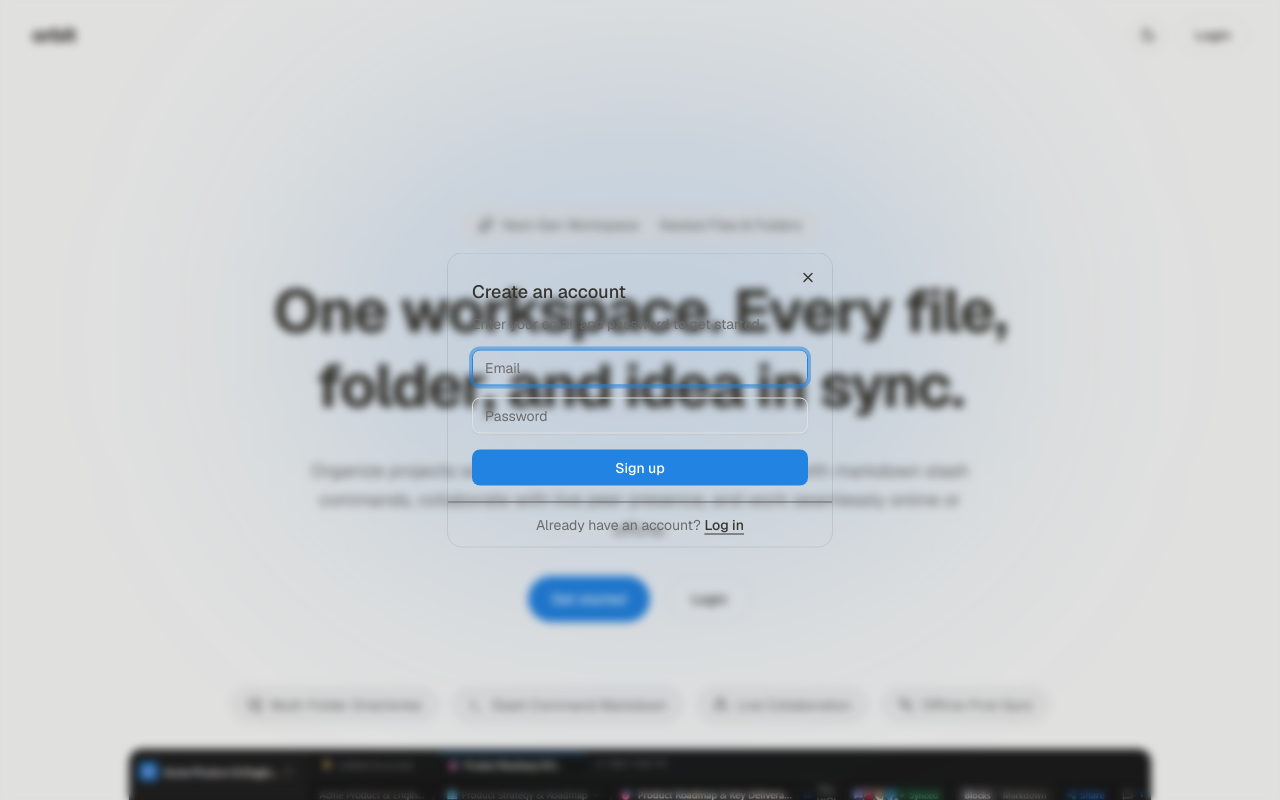
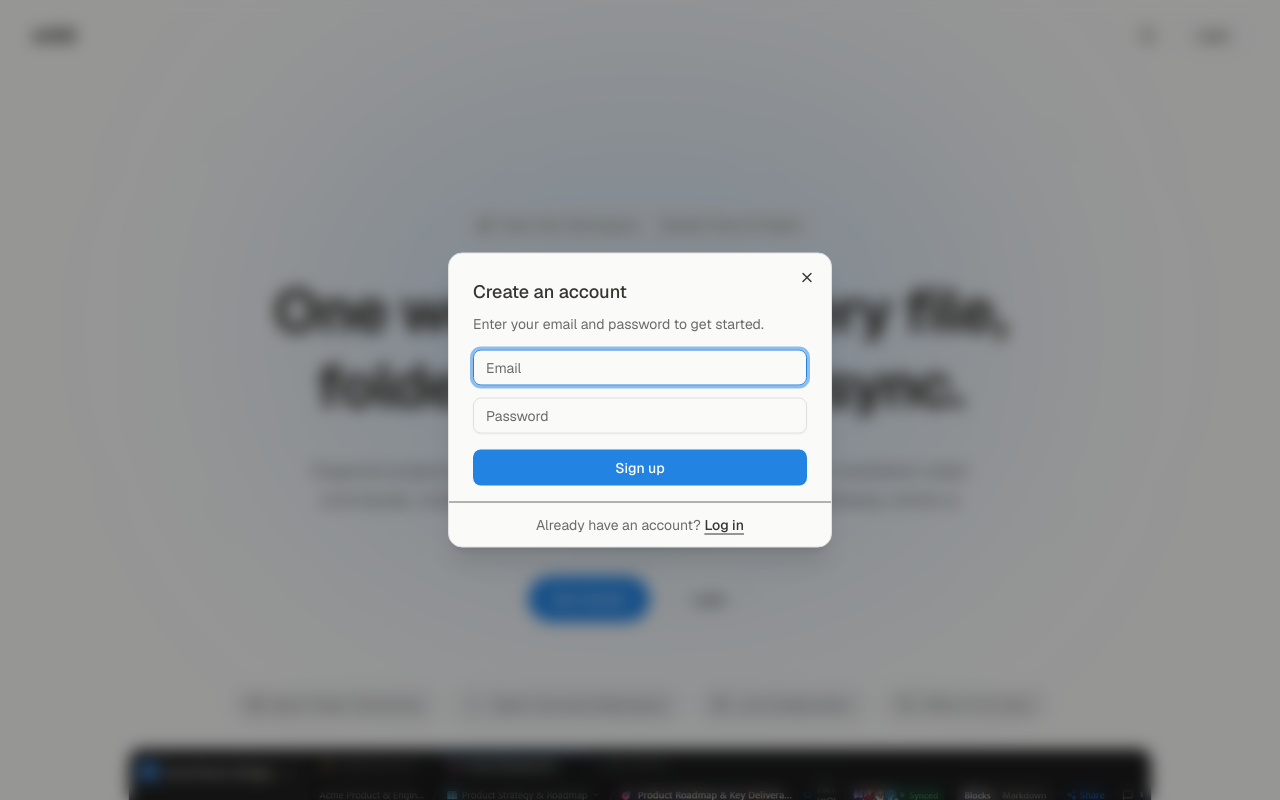
Before and after one commit to KattachaithanyaKumar/orbit, a Next.js app in the folder frontend/: page / in a window 1280 px wide. Both pictures are taken after a click on the button "Get started". Shown: the top 800 px of the page. Built offline with nearby package versions, Linux system fonts and the light colour scheme; no server answers.

Commit message:
fix: dialog background transparency and overlay opacity

```diff
--- a/frontend/components/ui/dialog.tsx
+++ b/frontend/components/ui/dialog.tsx
@@ -31,7 +31,7 @@ function DialogOverlay({
     <DialogPrimitive.Backdrop
       data-slot="dialog-overlay"
       className={cn(
-        "fixed inset-0 isolate z-50 bg-black/10 duration-100 supports-backdrop-filter:backdrop-blur-xs data-open:animate-in data-open:fade-in-0 data-closed:animate-out data-closed:fade-out-0",
+        "fixed inset-0 isolate z-50 bg-black/40 duration-200 supports-backdrop-filter:backdrop-blur-sm data-open:animate-in data-open:fade-in-0 data-closed:animate-out data-closed:fade-out-0",
         className
       )}
       {...props}
@@ -53,7 +53,7 @@ function DialogContent({
       <DialogPrimitive.Popup
         data-slot="dialog-content"
         className={cn(
-          "fixed top-1/2 left-1/2 z-50 grid w-full max-w-[calc(100%-2rem)] -translate-x-1/2 -translate-y-1/2 gap-4 rounded-xl bg-popover p-4 text-sm text-popover-foreground ring-1 ring-foreground/10 duration-100 outline-none sm:max-w-sm data-open:animate-in data-open:fade-in-0 data-open:zoom-in-95 data-closed:animate-out data-closed:fade-out-0 data-closed:zoom-out-95",
+          "fixed top-1/2 left-1/2 z-50 grid w-full max-w-[calc(100%-2rem)] -translate-x-1/2 -translate-y-1/2 gap-4 rounded-xl border border-border bg-background p-4 text-sm text-foreground shadow-xl duration-200 outline-none sm:max-w-sm data-open:animate-in data-open:fade-in-0 data-open:zoom-in-95 data-closed:animate-out data-closed:fade-out-0 data-closed:zoom-out-95",
           className
         )}
         {...props}
```
